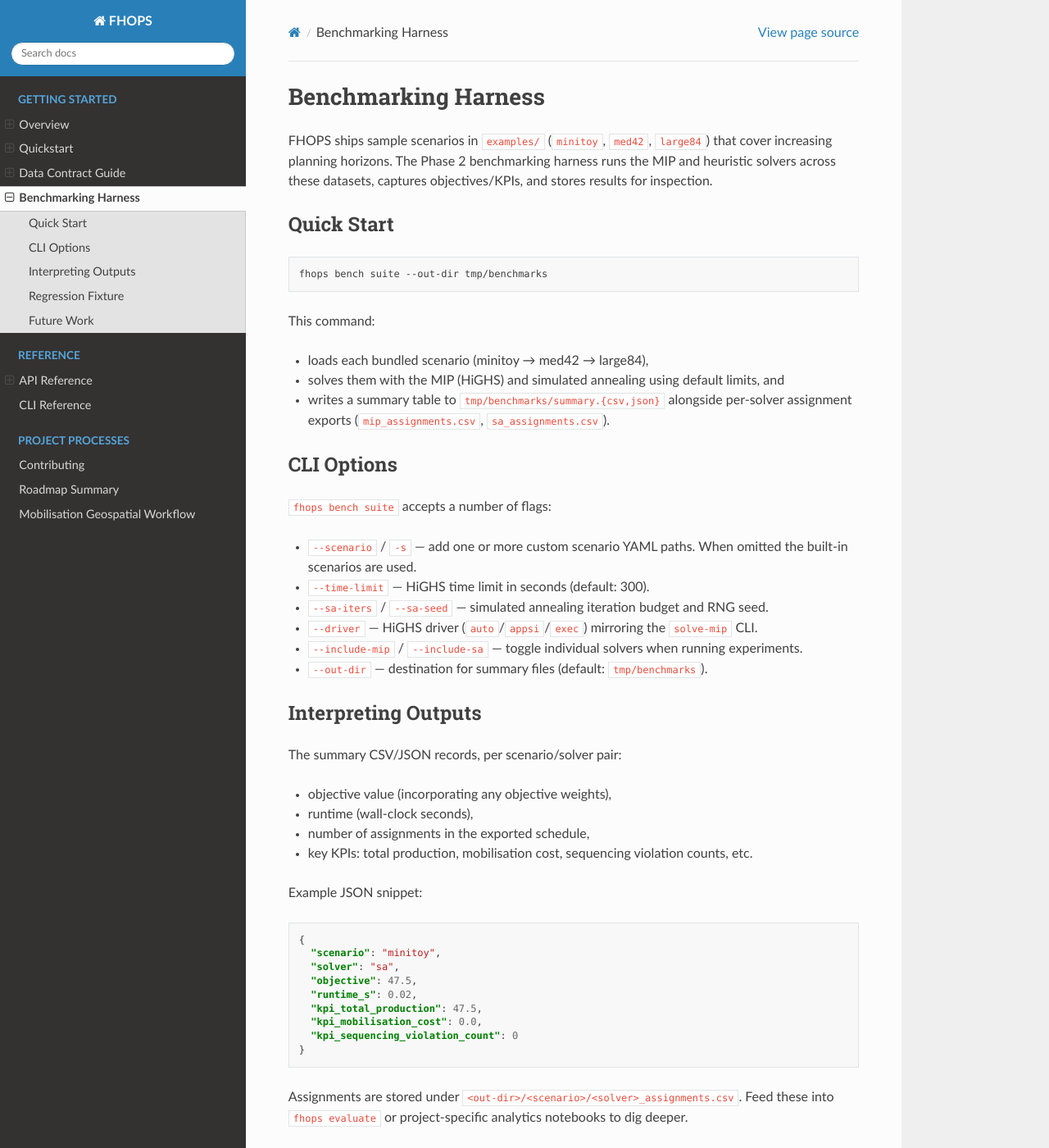
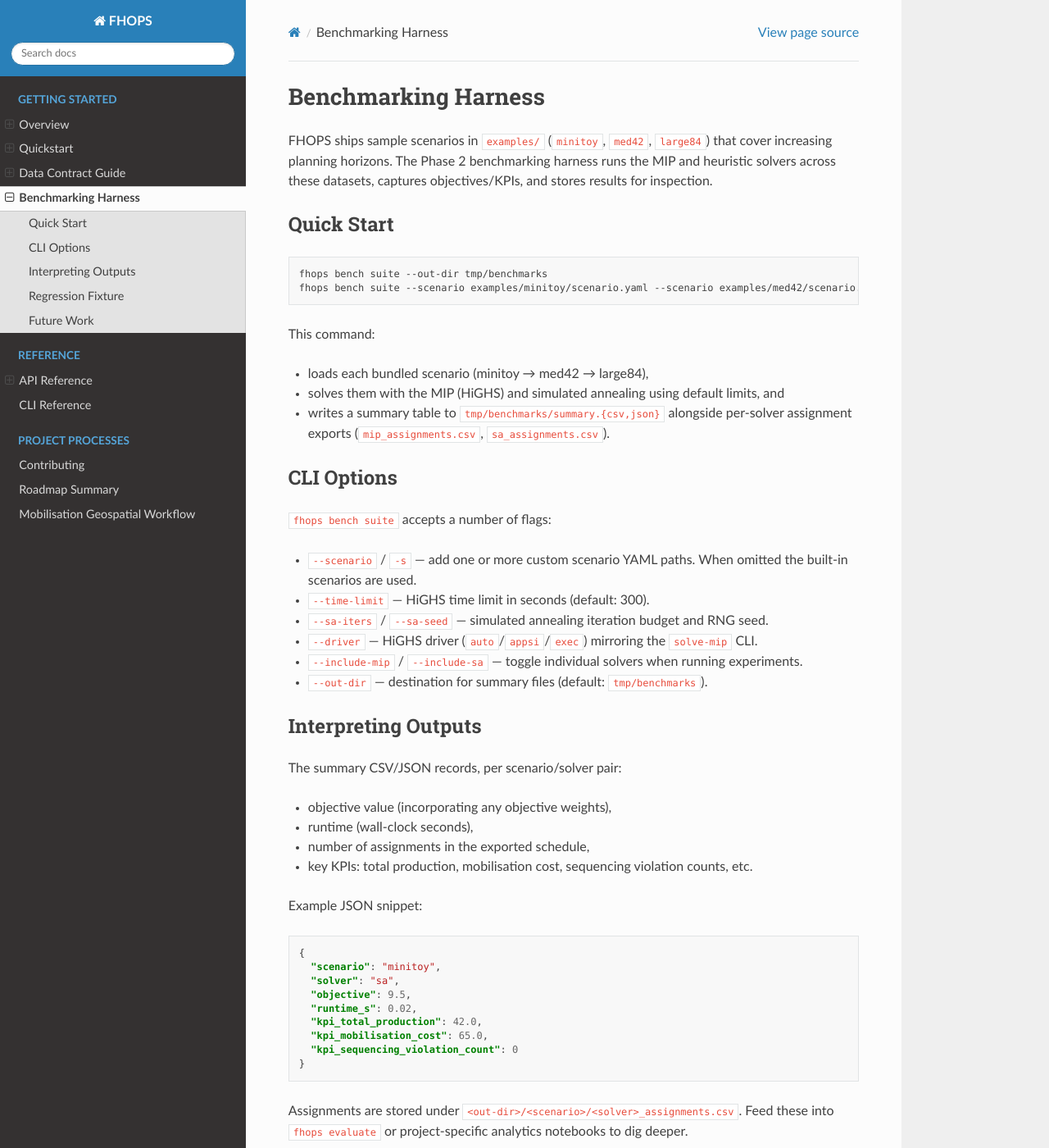
Before and after one commit to UBC-FRESH/fhops, a Sphinx documentation site: the page built from docs/howto/benchmarks.rst, in a window 1280 px wide and 1400 px high. Shown: the whole window at 82% size. Built offline with Sphinx 7.4.7 and the Read the Docs theme 3.1.0, drawn with Linux system fonts in a browser that asks for light colours.

Commit message:
Configure example mobilisation scenarios and benchmark regression

```diff
--- a/docs/howto/benchmarks.rst
+++ b/docs/howto/benchmarks.rst
@@ -11,6 +11,7 @@
 .. code-block:: bash
 
    fhops bench suite --out-dir tmp/benchmarks
+   fhops bench suite --scenario examples/minitoy/scenario.yaml --scenario examples/med42/scenario.yaml --out-dir tmp/benchmarks_med
 
 This command:
 
@@ -49,10 +50,10 @@
    {
      "scenario": "minitoy",
      "solver": "sa",
-     "objective": 47.5,
+     "objective": 9.5,
      "runtime_s": 0.02,
-     "kpi_total_production": 47.5,
-     "kpi_mobilisation_cost": 0.0,
+     "kpi_total_production": 42.0,
+     "kpi_mobilisation_cost": 65.0,
      "kpi_sequencing_violation_count": 0
    }
 
--- a/docs/howto/mobilisation_geo.rst
+++ b/docs/howto/mobilisation_geo.rst
@@ -20,4 +20,7 @@
    data is present, making it easy to track spend alongside production.
 
 GeoJSON is optional—advanced users may provide precomputed matrices directly. Ensure all data uses
-consistent projections to avoid mis-scaled distances.
+consistent projections to avoid mis-scaled distances. The sample ``examples/minitoy`` and
+``examples/med42`` scenarios now ship with mobilisation configs and distance matrices so you can
+experiment immediately; run ``fhops bench suite`` to compare solver performance and inspect the
+``kpi_mobilisation_cost`` column in the generated summary.
```
Also changed, not shown: CHANGE_LOG.md (+1 -0 lines), notes/mobilisation_plan.md (+3 -3 lines), 6 other files.
